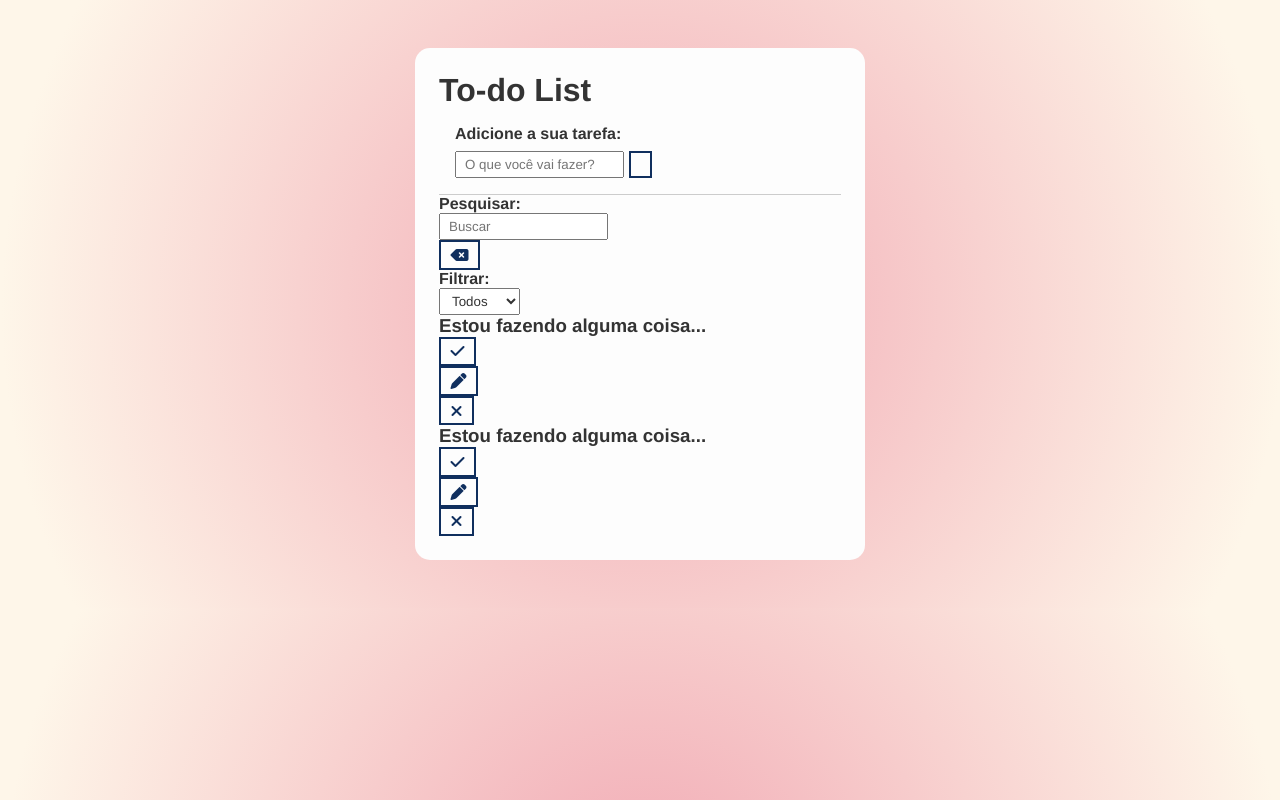
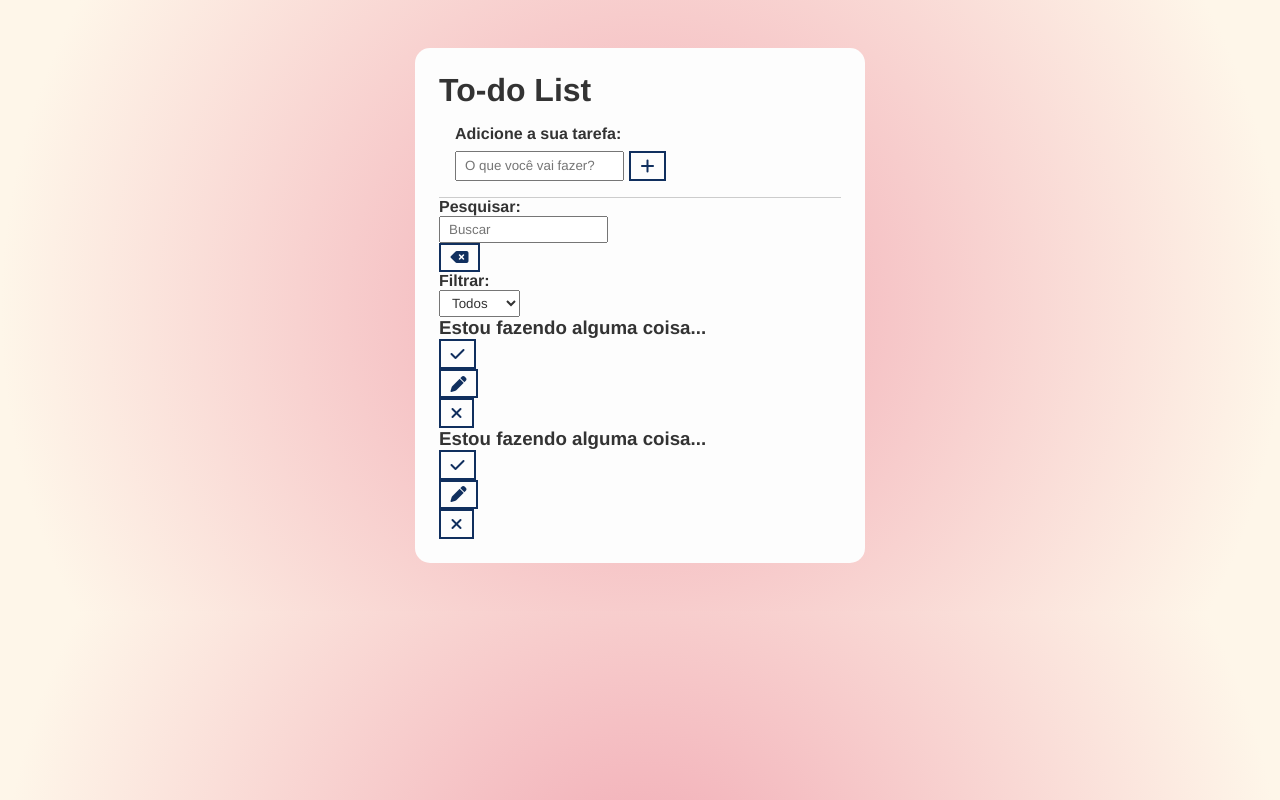
Before and after one commit to lauraserbeto/to-do-list, a plain HTML site: page index.html in a window 1280 px wide. Drawn offline with Linux system fonts and the light colour scheme.

Commit message:
Update index.html

```diff
--- a/index.html
+++ b/index.html
@@ -32,7 +32,7 @@
             <div class="form-control">
                 <input type="text" id="todo-input" placeholder="O que você vai fazer?">
                 <button type="submit">
-                    <i class="fa-thin fa-plus"></i>
+                    <i class="fa-solid fa-plus"></i>
                 </button>
             </div>
         </form>
```
